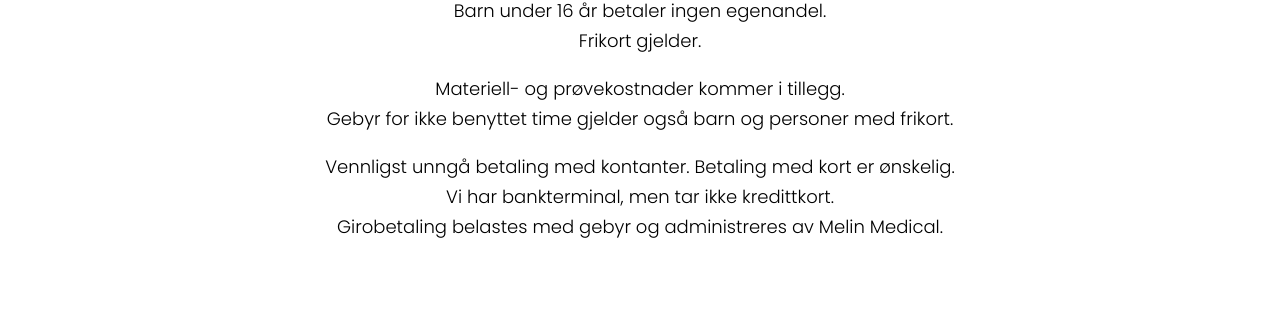
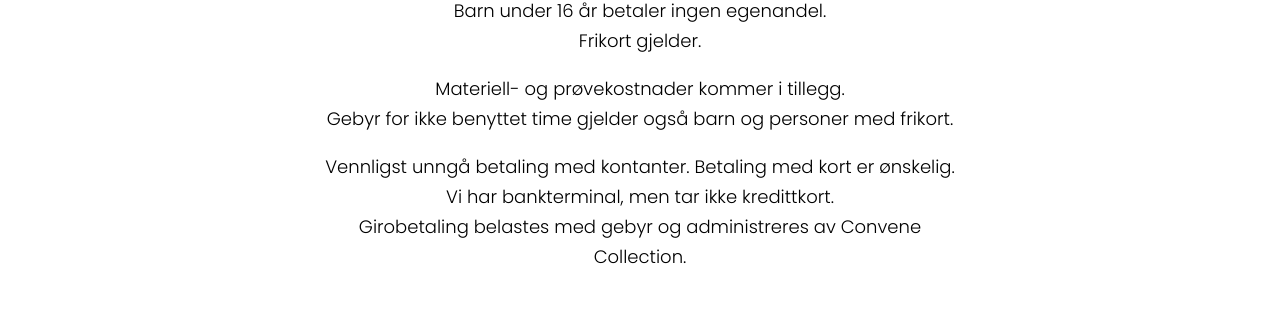
Before and after one commit to georgsku/hudlegekontoret-larvik, a Vue app: page / in a window 1280 px wide. Shown: the part 4685-5007 px from the top of the page. Built offline with nearby package versions, Linux system fonts and the light colour scheme.

Commit message:
Byttet til convene

```diff
--- a/src/components/payment.vue
+++ b/src/components/payment.vue
@@ -14,7 +14,7 @@
             <p>
                 Vennligst unngå betaling med kontanter. Betaling med kort er ønskelig. <br>
                 Vi har bankterminal, men tar ikke kredittkort. <br>
-                Girobetaling belastes med gebyr og administreres av Melin Medical.
+                Girobetaling belastes med gebyr og administreres av Convene Collection.
             </p>
         </div>
     </div>
```
